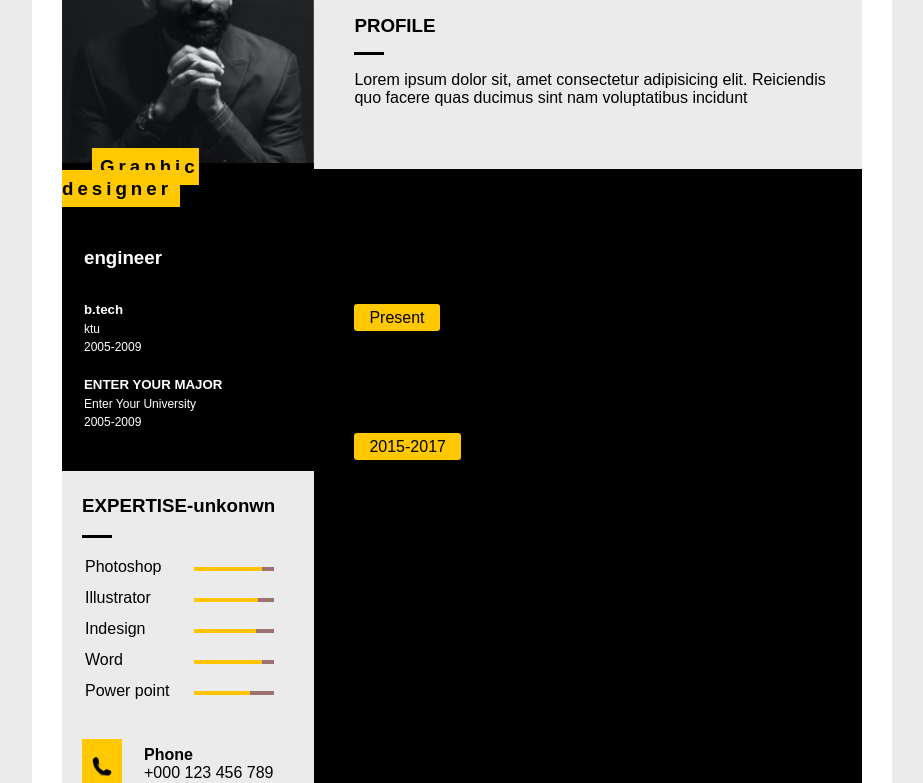
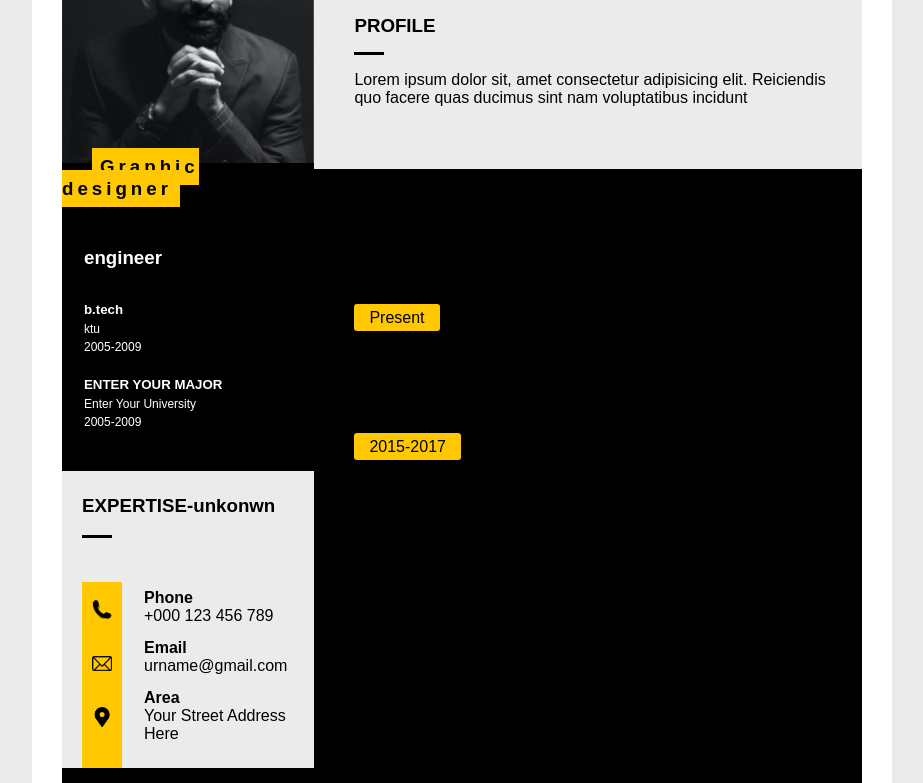
Before and after one commit to Romy-James-P/resume_html, a plain HTML site: page index.html in a window 1280 px wide. Shown: the part 169-952 px from the top of the page, without its empty margins (178-1101 px from the left). Drawn offline with Linux system fonts and the light colour scheme.

Commit message:
removed table

```diff
--- a/index.html
+++ b/index.html
@@ -38,28 +38,7 @@
             <li>Word<progress value="75" max="100"></progress></li>
             <li>Power point<progress value="75" max="100"></progress></li>
           </ul> -->
-          <table>
-            <tr>
-              <td style="padding-top: 10px">Photoshop</td>
-              <td><progress value="85" max="100"></progress></td>
-            </tr>
-            <tr>
-              <td style="padding-top: 10px">Illustrator</td>
-              <td><progress value="80" max="100"></progress></td>
-            </tr>
-            <tr>
-              <td style="padding-top: 10px">Indesign</td>
-              <td><progress value="78" max="100"></progress></td>
-            </tr>
-            <tr>
-              <td style="padding-top: 10px">Word</td>
-              <td><progress value="85" max="100"></progress></td>
-            </tr>
-            <tr>
-              <td style="padding-top: 10px">Power point</td>
-              <td><progress value="70" max="100"></progress></td>
-            </tr>
-          </table>
+
           <br /><br />
           <div class="contacts">
             <div class="contacticons">
```
